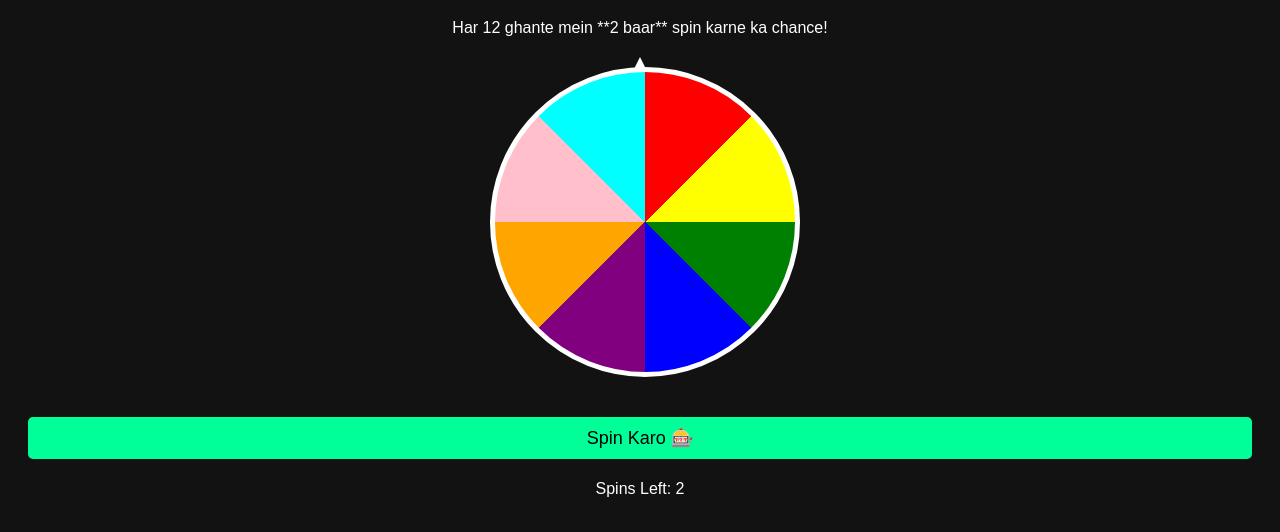
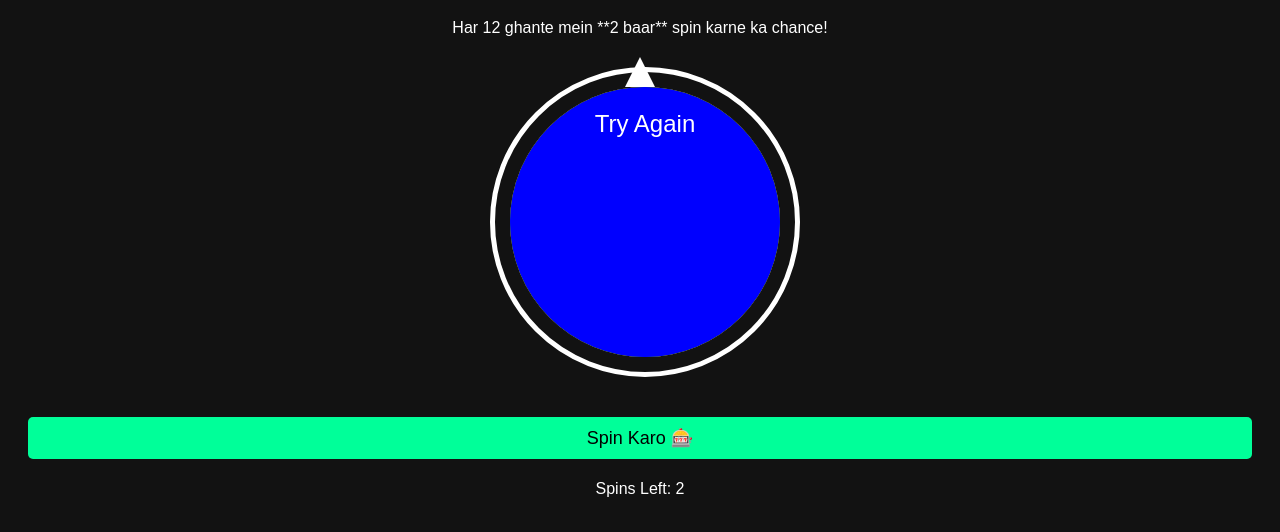
Before and after one commit to ShehzadPlayz78/TikTrend.github.io, a plain HTML site: page index.html in a window 1280 px wide. Shown: the part 90-622 px from the top of the page. Drawn offline with Linux system fonts and the light colour scheme.

Commit message:
Update index.html

```diff
--- a/index.html
+++ b/index.html
@@ -25,13 +25,7 @@
             width: 100%;
             height: 100%;
             border-radius: 50%;
-            background: conic-gradient(
-                red 0deg 45deg, yellow 45deg 90deg, green 90deg 135deg,
-                blue 135deg 180deg, purple 180deg 225deg, orange 225deg 270deg,
-                pink 270deg 315deg, cyan 315deg 360deg
-            );
             border: 5px solid white;
-            position: absolute;
             transition: transform 4s ease-out;
         }
         .arrow {
@@ -84,7 +78,20 @@
 
     <div class="wheel-container">
         <div class="arrow"></div>
-        <div class="wheel" id="wheel"></div>
+        <svg class="wheel" id="wheel" viewBox="0 0 100 100">
+            <!-- Rewards Sections -->
+            <circle cx="50" cy="50" r="45" fill="red" />
+            <text x="50" y="20" font-size="8" text-anchor="middle" fill="white">1000 Views</text>
+
+            <circle cx="50" cy="50" r="45" fill="yellow" transform="rotate(45 50 50)"/>
+            <text x="50" y="20" font-size="8" text-anchor="middle" fill="black">100 Likes</text>
+
+            <circle cx="50" cy="50" r="45" fill="green" transform="rotate(90 50 50)"/>
+            <text x="50" y="20" font-size="8" text-anchor="middle" fill="white">Kuch Nahi</text>
+
+            <circle cx="50" cy="50" r="45" fill="blue" transform="rotate(135 50 50)"/>
+            <text x="50" y="20" font-size="8" text-anchor="middle" fill="white">Try Again</text>
+        </svg>
     </div>
 
     <button class="button" onclick="spinWheel()">Spin Karo 🎰</button>
@@ -97,6 +104,7 @@
         <h2>🎁 Reward Claim Karo</h2>
         <input type="text" name="name" placeholder="Apna Naam Likho" required>
         <input type="text" name="video_link" placeholder="Apni TikTok Video ka Link Dalo" required>
+        <input type="hidden" name="win_result" id="win_result">
         <button type="submit">Submit</button>
     </form>
 
@@ -132,22 +140,20 @@
                 let degree = randomSpin % 360;
                 let result;
 
-                // 10% chance to win 1000 views
-                if (degree > 0 && degree <= 36) {
+                if (degree >= 0 && degree <= 45) {
                     result = "🎉 1000 Views 🎉";
                     document.getElementById("rewardForm").classList.remove("hidden");
                 }
-                // 15% chance to win 100 likes
-                else if (degree > 180 && degree <= 234) {
+                else if (degree > 45 && degree <= 90) {
                     result = "❤️ 100 Likes ❤️";
                     document.getElementById("rewardForm").classList.remove("hidden");
                 }
-                // 75% chance to lose
                 else {
                     result = "😭 Kuch Nahi Mila!";
                 }
 
                 document.getElementById("result").innerText = "Result: " + result;
+                document.getElementById("win_result").value = result;
 
                 spinCount++;
                 localStorage.setItem("spinCount", spinCount);
```
